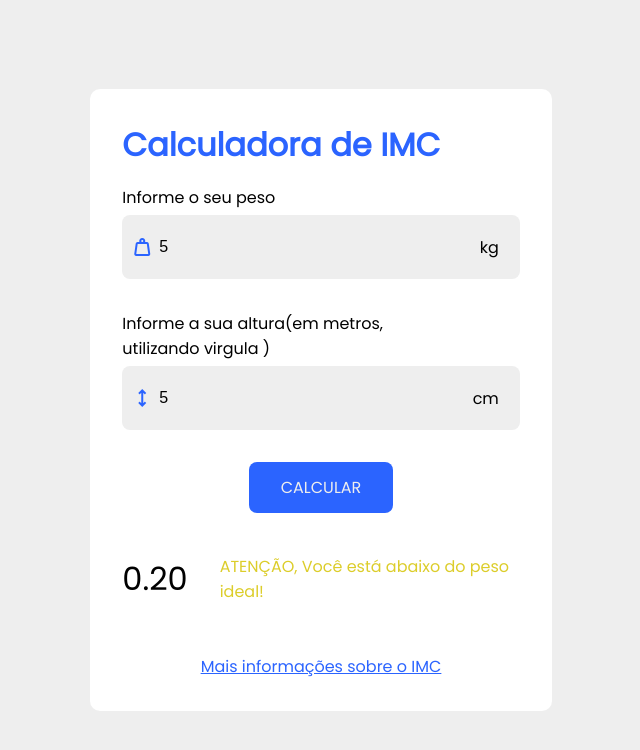
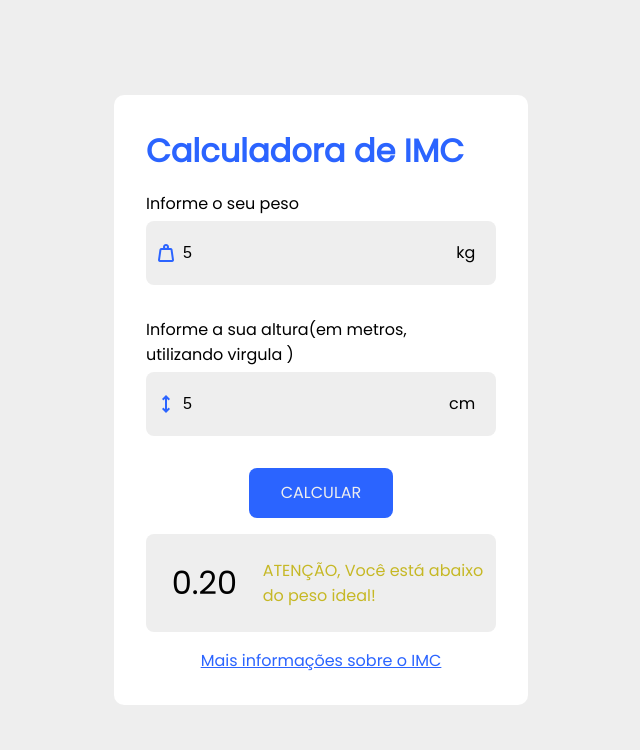
Before and after one commit to thiagomarim/calc-imc, a plain HTML site: page index.html in a window 1280 px wide. Both pictures are taken after typing "5", "5" into the empty fields and a click on the button "CALCULAR". Shown: the whole page, without its empty margins (319-959 px from the left). Drawn offline with nearby package versions, Linux system fonts and the light colour scheme.

Commit message:
projeto finalizado

```diff
--- a/index.html
+++ b/index.html
@@ -37,7 +37,7 @@
           <span class="result-drescription"></span>
         </div>
         <div class="information-imc">
-          <a href="https://www.saude.rj.gov.br/obesidade/noticias/2019/03/imc-voce-sabe-o-que-o-indice-de-massa-corporal-diz-sobre-sua-saude">Mais informações sobre o IMC</a>
+          <a href="https://www.saude.rj.gov.br/obesidade/noticias/2019/03/imc-voce-sabe-o-que-o-indice-de-massa-corporal-diz-sobre-sua-saude" target="_blank">Mais informações sobre o IMC</a>
         </div>
       </form>
     </div>
--- a/script.js
+++ b/script.js
@@ -14,6 +14,8 @@ function gerarImc(event) {
   const imc = (imcWeight / (imcHeight * imcHeight)).toFixed(2);
   value.innerText = imc;
 
+  value.classList.remove('hidden');
+  drescription.classList.remove('hidden');
   drescription.classList.add('atencao');
 
   if (imc < 18.5) {
--- a/style.css
+++ b/style.css
@@ -26,6 +26,7 @@
   padding: 2rem;
   margin: 2rem;
   border-radius: 10px;
+  max-width: 350px;
 }
 
 /* Titulo da card */
@@ -104,11 +105,14 @@
 }
 
 .result-calc {
-  display: flex;
+  display: grid;
+  grid-template-columns: 1fr 2fr;
   align-items: center;
-  gap: 2rem;
+  justify-items: center;
   max-width: 100%;
-  margin: 25px 0 50px 0;
+  background-color: #EEE;
+  border-radius: .5rem;
+
 }
 
 .result-drescription {
@@ -120,20 +124,24 @@
 }
 
 .normal {
-  color: #00AE34;
+  color: #008B29;
+  margin: 1.5rem 0 1.5rem 0;
 }
 
 .atencao {
-  color: #DCCD2A;
+  color: #C6B825;
+  margin: 1.5rem 0 1.5rem 0;
 }
 
 .cuidado {
   color: #FF5100;
+  margin: 1.5rem 0 1.5rem 0;
 }
 
 .information-imc a {
   font-size: 1rem;
   display: flex;
+  margin-top: 1rem;
   justify-content: center;
   color: #2b64ff;
 }
```
